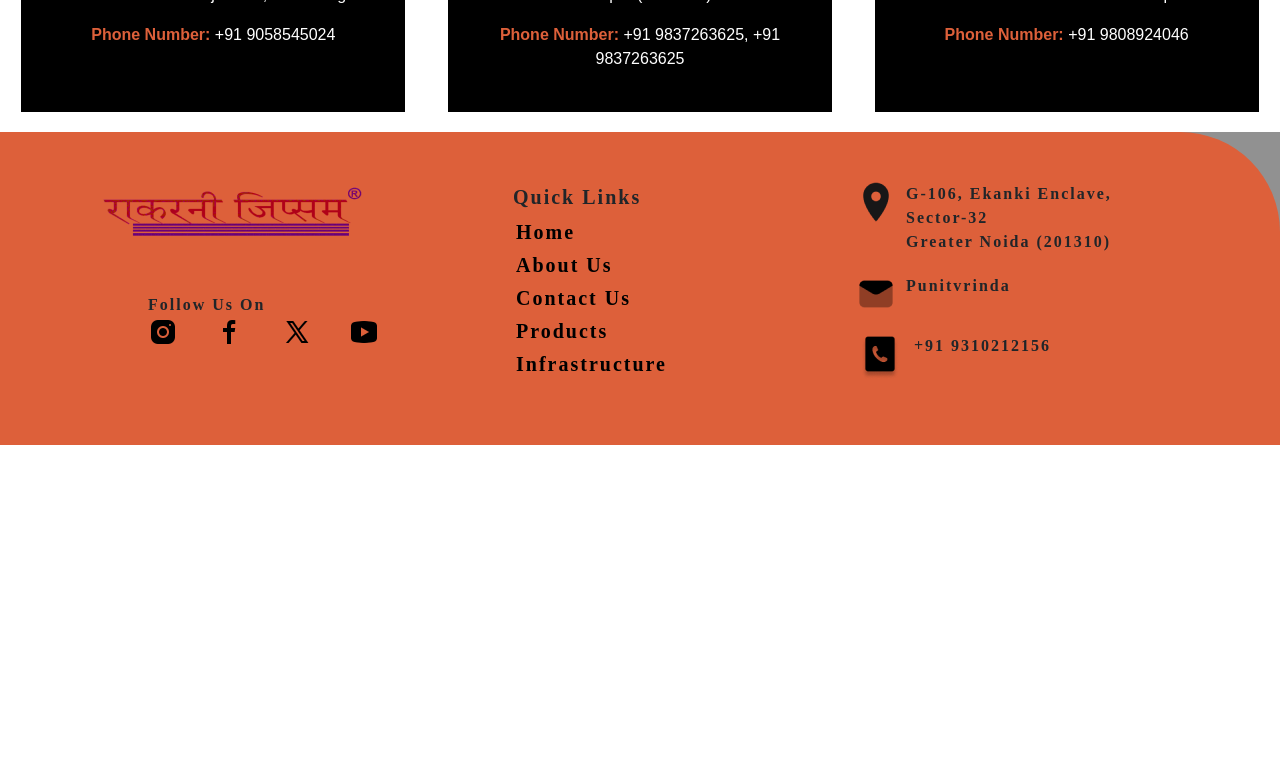
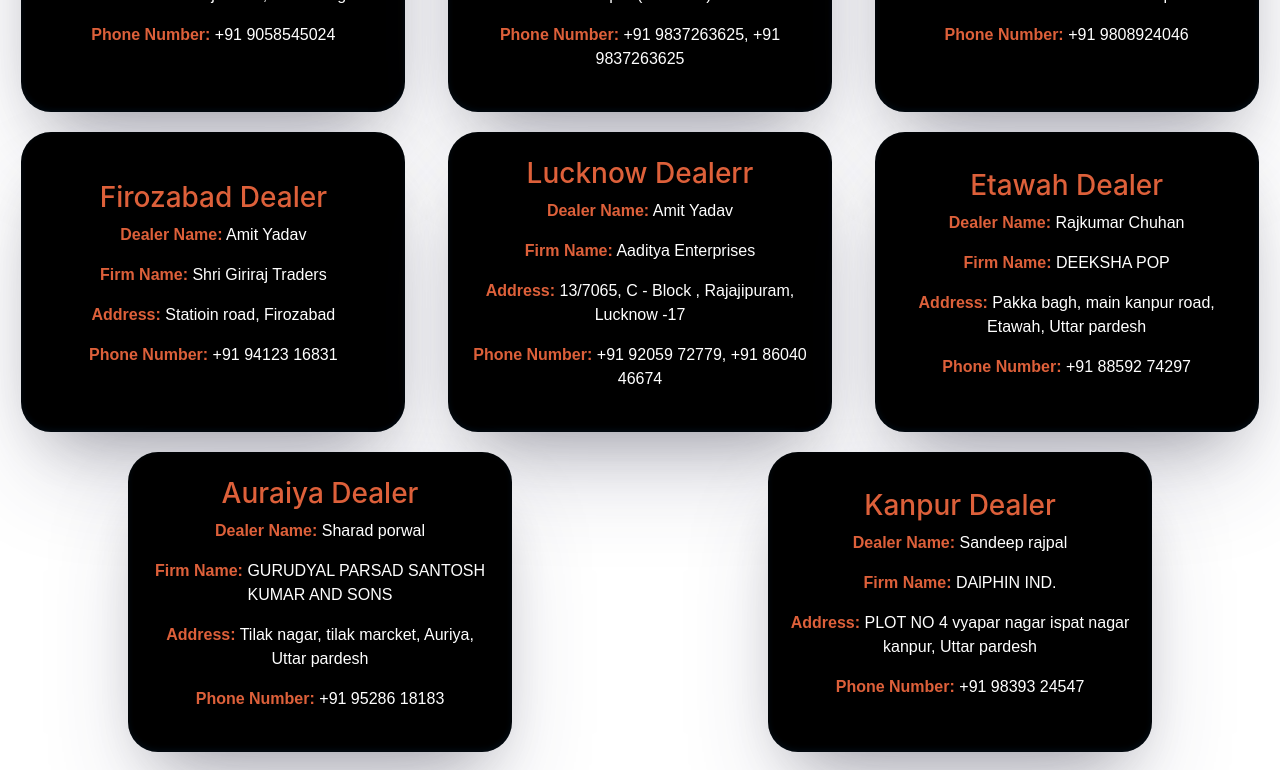
Before and after one commit to thevaibhavrr/Rakarni, a React (Create React App) app: page /contact-us in a window 1280 px wide. Shown: the part 2600-3370 px from the top of the page. Before the commit the page ends 3045 px from the top, so only its background shows below. Built offline with nearby package versions, Linux system fonts and the light colour scheme.

Commit message:
addeed more dealer

```diff
--- a/src/components/contact/delarDetails.jsx
+++ b/src/components/contact/delarDetails.jsx
@@ -22,6 +22,41 @@ const DealerDetails = () => {
       firmName: " Shree Balaji trading co. ",
       address: "Behat road Saharanpur",
       phoneNumber: "+91 9808924046",
+    },
+    {
+      shop_name: "Firozabad Dealer",
+      name: "Amit Yadav",
+      firmName: " Shri Giriraj Traders ",
+      address: "Statioin road, Firozabad",
+      phoneNumber: "+91 94123 16831",
+    },
+    {
+      shop_name: "Lucknow Dealerr",
+      name: "Amit Yadav",
+      firmName: " Aaditya Enterprises ",
+      address: "13/7065, C - Block , Rajajipuram, Lucknow -17",
+      phoneNumber: "+91 92059 72779, +91 86040 46674",
+    },
+    {
+      shop_name: "Etawah Dealer",
+      name: "Rajkumar Chuhan",
+      firmName: " DEEKSHA POP ",
+      address: "Pakka bagh, main kanpur road, Etawah, Uttar pardesh",
+      phoneNumber: "+91 88592 74297",
+    },
+    {
+      shop_name: "Auraiya Dealer",
+      name: "Sharad porwal",
+      firmName: " GURUDYAL PARSAD SANTOSH KUMAR AND SONS ",
+      address: "Tilak nagar, tilak marcket, Auriya, Uttar pardesh",
+      phoneNumber: "+91 95286 18183",
+    },
+    {
+      shop_name: "Kanpur Dealer",
+      name: "Sandeep rajpal",
+      firmName: " DAlPHIN IND. ",
+      address: "PLOT NO 4 vyapar nagar ispat nagar kanpur, Uttar pardesh",
+      phoneNumber: "+91 98393 24547 ",
     },
   ];
 
--- a/src/styles/contact/delarDetails.css
+++ b/src/styles/contact/delarDetails.css
@@ -20,6 +20,8 @@
   display: flex;
   flex-direction: column;
   justify-content: center;
+  border-radius: 30px;
+  box-shadow: rgba(50, 50, 93, 0.25) 0px 50px 100px -20px, rgba(0, 0, 0, 0.3) 0px 30px 60px -30px, rgba(10, 37, 64, 0.35) 0px -2px 6px 0px inset;
 }
 .dealer_details_text {
   color: #000;
```
